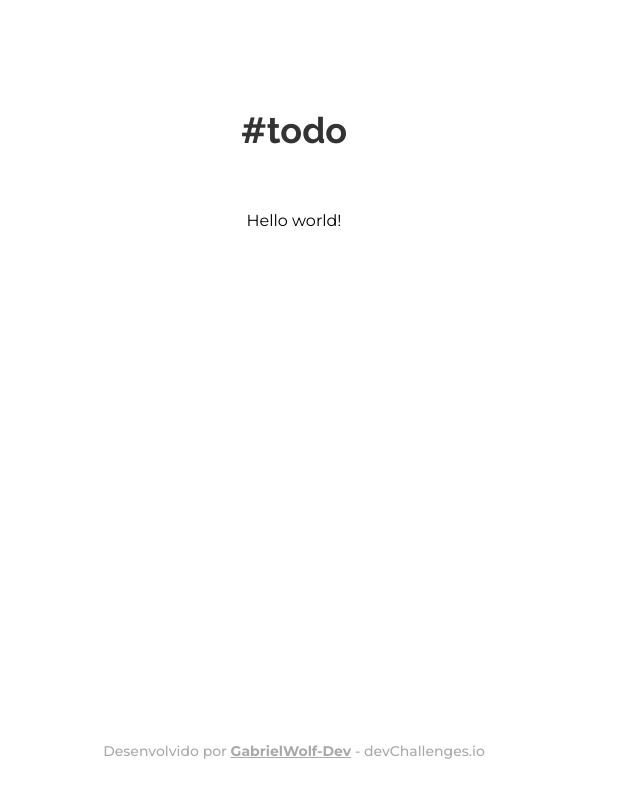
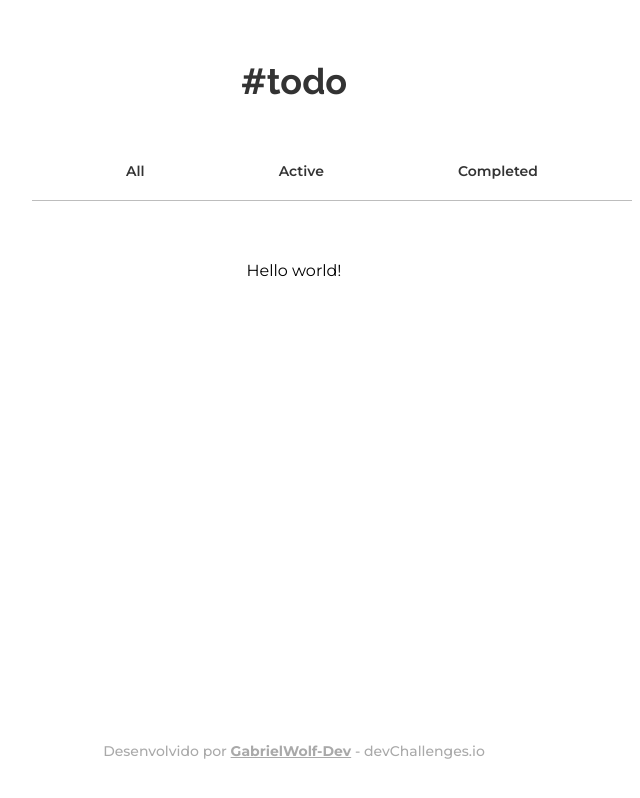
Before and after one commit to GabrielWolf-Dev/todo-list-vue, a Vue app: page / in a window 1280 px wide. Shown: the whole page, without its empty margins (346-986 px from the left). Built offline with nearby package versions, Linux system fonts and the light colour scheme.

Commit message:
feat: Add options state tasks

```diff
--- a/src/App.vue
+++ b/src/App.vue
@@ -34,6 +34,8 @@ export default {
   --color-base-2: #a9a9a9;
   --color-base-3: #828282;
   --color-base-4: #333333;
+  --color-primary: #2F80ED;
+  --box-shadow-01: 0px 2px 6px rgba(127, 177, 243, 0.4);
 }
 
 ul {
@@ -51,6 +53,17 @@ textarea {
   resize: none;
 }
 
+fieldset {
+  border: 0;
+}
+
+.app {
+  width: 100%;
+  max-width: 600px;
+  height: 60%;
+}
+
+/* Default Styles */
 .container {
   width: 100%;
   max-width: 1280px;
@@ -65,9 +78,7 @@ textarea {
   position: relative;
 }
 
-.app {
-  width: 100%;
-  max-width: 600px;
-  height: 60%;
+.mb-40 {
+  margin-bottom: 40px;
 }
 </style>
--- a/src/components/HeaderApp.vue
+++ b/src/components/HeaderApp.vue
@@ -1,6 +1,12 @@
 <template>
-  <header>
-    <h1 class="title">#todo</h1>
+  <header class="header">
+    <h1 class="title mb-40">#todo</h1>
+
+    <ul class="list-options">
+      <li class="item-option">All</li>
+      <li class="item-option">Active</li>
+      <li class="item-option">Completed</li>
+    </ul>
   </header>
 </template>
 
@@ -11,10 +17,37 @@ export default {
 </script>
 
 <style scoped>
+.header {
+  width: 100%;
+  max-width: 600px;
+}
+
 .title {
   font-family: "Raleway", sans-serif;
   font-size: 2.25rem;
   font-weight: 700;
   color: var(--color-base-4);
 }
+
+.list-options {
+  width: 100%;
+  display: flex;
+  justify-content: space-evenly;
+  align-content: center;
+  margin: 0 38px;
+  border-bottom: 1px solid var(--color-base-1);
+}
+
+.item-option {
+  widows: 100%;
+  padding: 20px 40px;
+  cursor: pointer;
+  font-size: 0.875rem;
+  font-weight: 600;
+  color: var(--color-base-4);
+}
+
+.item-option--active {
+  border-bottom: 2px solid var(--color-primary);
+}
 </style>
```
